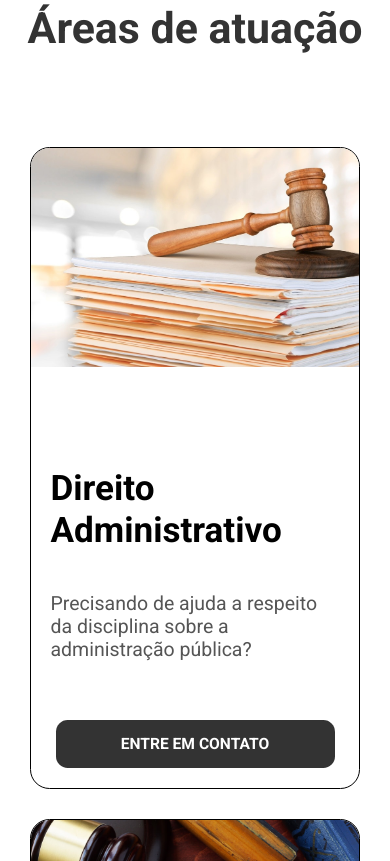
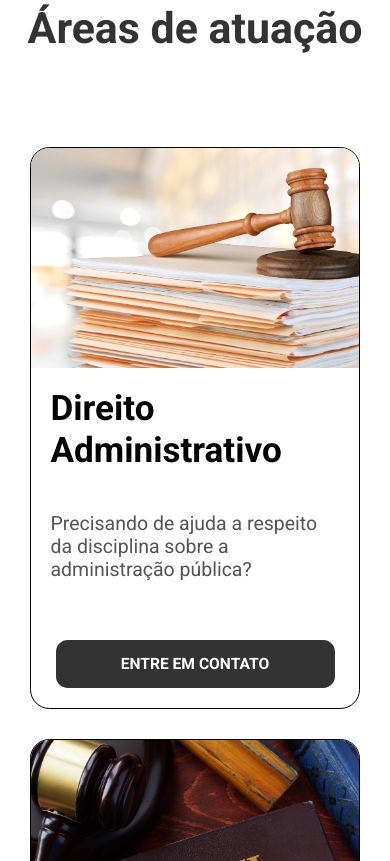
Before and after one commit to Lo-Zig/Mazutti, a plain HTML site: page index.html in a window 390 px wide. Shown: the part 2223-3084 px from the top of the page. Drawn offline with Linux system fonts and the light colour scheme.

Commit message:
Tamanho dos wll dos cards mobile

```diff
--- a/src/css/styles.css
+++ b/src/css/styles.css
@@ -685,7 +685,8 @@ body {
 
     .wallpaper {
         height: 300px;
-        background-size: contain;
+        background-size: cover;
+        max-height: 220px;
         background-repeat: no-repeat;
     }
 
```
